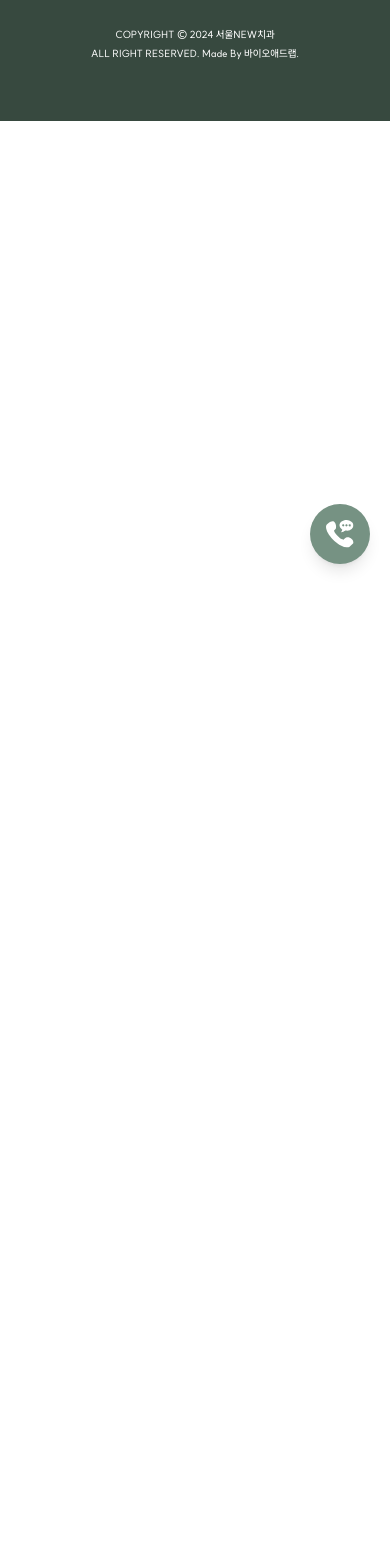
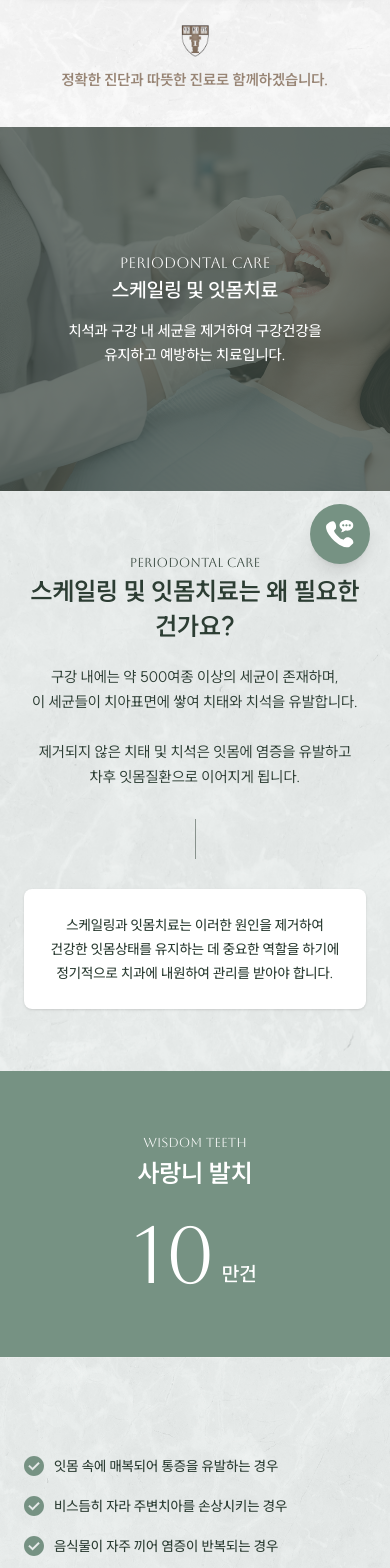
Before and after one commit to BIOADDLAB/seoulnewdental, a Next.js app: page /treatments/general in a window 390 px wide. Shown: the part 260-1828 px from the top of the page. Before the commit the page ends 844 px from the top, so only its background shows below. Built offline with nearby package versions, Linux system fonts and the light colour scheme.

Commit message:
wip: 일반진료 페이지 작업중

```diff
--- a/src/app/treatments/general/page.tsx
+++ b/src/app/treatments/general/page.tsx
@@ -1,9 +1,168 @@
 // #PAGE: 일반진료 페이지
+import Image from 'next/image';
+import SubPageHero from '@/components/sections/SubPageHero';
+import SectionHeading from '@/components/common/SectionHeading';
+import IntroBand from '@/components/sections/IntroBand';
+import ContactSection from '@/components/sections/ContactSection';
+
+const EXTRACTION_CASES = [
+    '잇몸 속에 매복되어 통증을 유발하는 경우',
+    '비스듬히 자라 주변치아를 손상시키는 경우',
+    '음식물이 자주 끼어 염증이 반복되는 경우',
+    '충치의 원인이 되는 경우',
+];
+
+const CAUTION_ITEMS = [
+    '거즈는 지혈을 위해 1시간 정도 꼭 물고있기',
+    '발치부위는 당일 과도한 양치나 자극 피하기',
+    '자극적이고 뜨거운 음식 피하기',
+    '음주, 흡연은 1주일 이상 피하기',
+    '심한 운동 및 뜨거운 사우나는 1~2일 정도 피하기',
+    '붓기나 통증이 있는 경우 냉찜질 해주기',
+];
 
 export default function GeneralPage() {
     return (
-        <main>
-            <h1>일반진료</h1>
+        <main className="w-full">
+            <SubPageHero
+                title="일반진료 소개"
+                desc={'구강건강을 유지하고 예방하는\n기본 진료입니다'}
+                bgImageName="bg_sub_02"
+            />
+
+            {/* 스케일링 및 잇몸치료 밴드 */}
+            {/* #TODO: 이미지 영역 확인 + 높이 확인 모바일 319 웹 541 */}
+            <IntroBand
+                accent="PERIODONTAL CARE"
+                title="스케일링 및 잇몸치료"
+                desc={'치석과 구강 내 세균을 제거하여 구강건강을\n유지하고 예방하는 치료입니다.'}
+                bgImage="/images/bg_band_04.jpg"
+                accentClassName="!mt-0 !text-[15px] lg:!text-[20px]"
+                titleClassName="!text-[20px]/[30px] lg:!text-[30px]"
+                descClassName="!text-[15px]/[24px] lg:!text-[20px]/[35px]"
+            />
+
+            {/* 스케일링 필요성 */}
+            <section
+                className="w-full bg-cover bg-center py-[62px] px-[24px] lg:py-[120px]"
+                style={{ backgroundImage: "url('/images/bg_stone_02.jpg')" }}
+            >
+                <div className="mx-auto max-w-[900px] flex flex-col items-center">
+                    <SectionHeading
+                        subtitle="PERIODONTAL CARE"
+                        title="스케일링 및 잇몸치료는 왜 필요한 건가요?"
+                        desc={
+                            '구강 내에는 약 500여종 이상의 세균이 존재하며,\n이 세균들이 치아표면에 쌓여 치태와 치석을 유발합니다.\n\n제거되지 않은 치태 및 치석은 잇몸에 염증을 유발하고 차후 잇몸질환으로 이어지게 됩니다.'
+                        }
+                    />
+
+                    <span className="block w-[1px] h-[40px] lg:h-[60px] bg-primary-dark/50 mt-[30px] lg:mt-[40px]" />
+
+                    <div className="w-full max-w-[820px] bg-white rounded-[8px] shadow-sm px-[24px] py-[24px] lg:px-[50px] lg:py-[32px] mt-[30px] lg:mt-[40px]">
+                        <p className="text-center text-[14px]/[24px] lg:text-[16px]/[28px] font-medium text-primary-dark break-keep">
+                            스케일링과 잇몸치료는 이러한 원인을 제거하여 건강한 잇몸상태를 유지하는 데 중요한 역할을
+                            하기에 정기적으로 치과에 내원하여 관리를 받아야 합니다.
+                        </p>
+                    </div>
+                </div>
+            </section>
+
+            {/* 사랑니 발치 10만건 밴드 */}
+            <section className="w-full bg-primary py-[62px] px-[24px] lg:py-[100px]">
+                <div className="mx-auto max-w-[900px] flex flex-col items-center text-center text-white">
+                    <span className="font-accent text-[13px] lg:text-[20px] uppercase">WISDOM TEETH</span>
+                    <h3 className="text-[25px]/[35px] font-bold lg:text-[30px]/[40px] lg:font-medium mt-1">
+                        사랑니 발치
+                    </h3>
+
+                    <div className="flex items-end mt-[24px] lg:mt-[36px]">
+                        <strong className="font-accent text-[80px]/[80px] lg:text-[130px]/[120px] font-light">
+                            10
+                        </strong>
+                        <span className="text-[20px] lg:text-[28px] font-semibold pb-[6px] lg:pb-[12px] pl-[6px]">
+                            만건
+                        </span>
+                    </div>
+                </div>
+            </section>
+
+            {/* 사랑니 발치가 필요한 경우 */}
+            <section
+                className="w-full bg-cover bg-center py-[62px] px-[24px] lg:py-[120px]"
+                style={{ backgroundImage: "url('/images/bg_stone_02.jpg')" }}
+            >
+                <div className="mx-auto max-w-[1000px] flex flex-col items-center">
+                    <h2 title="사랑니 발치가 필요한 경우" />
+
+                    <ul className="grid grid-cols-1 md:grid-cols-2 gap-x-[40px] gap-y-[18px] lg:gap-y-[24px] mt-[36px] lg:mt-[56px] w-full max-w-[860px]">
+                        {EXTRACTION_CASES.map((item) => (
+                            <li key={item} className="flex items-start gap-[10px]">
+                                <img
+                                    src="/images/i_check_g.svg"
+                                    alt=""
+                                    className="w-[20px] lg:w-[24px] shrink-0 mt-[1px]"
+                                />
+                                <span className="text-[14px]/[22px] lg:text-[16px]/[26px] font-medium text-primary-dark break-keep">
+                                    {item}
+                                </span>
+                            </li>
+                        ))}
+                    </ul>
+
+                    {/* 더보기 영역 */}
+                    <div className="w-full flex flex-col-reverse lg:flex-row items-center justify-between gap-[28px] lg:gap-[60px] mt-[60px] lg:mt-[110px]">
+                        <div className="w-full lg:max-w-[480px]">
+                            <span className="block w-full h-[1px] bg-primary" />
+                            <span className="block text-[14px] lg:text-[16px] font-semibold text-primary-dark mt-[24px] lg:mt-[40px]">
+                                [더보기]
+                            </span>
+                            <p className="mt-[16px] lg:mt-[28px] text-[13px]/[22px] lg:text-[15px]/[26px] font-medium text-primary-dark break-keep">
+                                매복된 사랑니는 위치나 방향에 따라 인접치아를 손상시킬 수 있으며, 염증을 유발할 수
+                                있기에 발치를 시행해야 할 수 있습니다. 저희 치과에서는 정확한 위치와 상태를 파악하기
+                                위해 X-Ray 및 CT를 통해 신중하게 치료 계획을 수립하고 있습니다.
+                            </p>
+                        </div>
+
+                        <div className="relative w-full h-[200px] lg:w-[406px] lg:h-[263px] shrink-0 overflow-hidden rounded-[6px]">
+                            <Image
+                                src="/images/img_xray.jpg"
+                                alt="X-Ray 촬영 장비"
+                                fill
+                                sizes="(max-width: 1024px) 100vw, 406px"
+                                className="object-cover"
+                            />
+                        </div>
+                    </div>
+                </div>
+            </section>
+
+            {/* 발치 후 주의사항 */}
+            <section className="w-full bg-white py-[62px] px-[24px] lg:py-[120px]">
+                <div className="mx-auto max-w-[1000px] flex flex-col items-center">
+                    <h2 title="사랑니 발치 후 주의사항" />
+
+                    <div className="w-full mt-[36px] lg:mt-[60px]">
+                        <div className="w-full max-w-[760px] mx-auto bg-[#F7F8F6] rounded-[16px] px-[28px] py-[28px] lg:px-[100px] lg:py-[44px]">
+                            <ul className="flex flex-col gap-[14px] lg:gap-[16px]">
+                                {CAUTION_ITEMS.map((item) => (
+                                    <li key={item} className="flex items-start gap-[12px]">
+                                        <img
+                                            src="/images/i_check_g.svg"
+                                            alt=""
+                                            className="w-[20px] lg:w-[22px] shrink-0 mt-[1px]"
+                                        />
+                                        <span className="text-[14px]/[22px] lg:text-[16px]/[26px] font-medium text-primary-dark break-keep">
+                                            {item}
+                                        </span>
+                                    </li>
+                                ))}
+                            </ul>
+                        </div>
+                    </div>
+                </div>
+            </section>
+
+            <ContactSection />
         </main>
     );
 }
```
Also changed, not shown: public/images/bg_band_04.jpg (added), public/images/img_xray.jpg (added).
